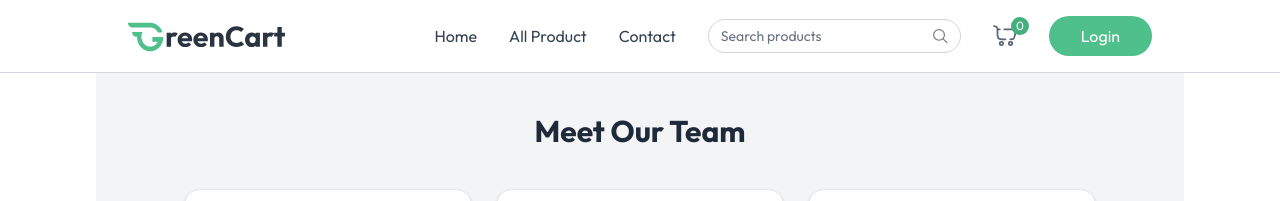
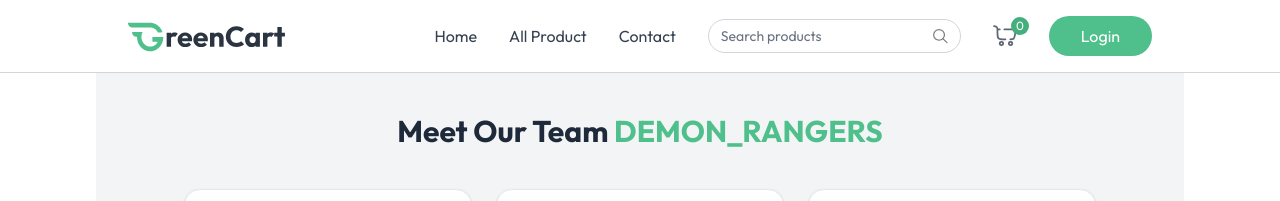
Before and after one commit to x0ankit/dailybasket_MERN_Project, a React (Vite) app in the folder frontend/: page /contact in a window 1280 px wide. Shown: the top 201 px of the page. Built offline with nearby package versions, Linux system fonts and the light colour scheme; no server answers.

Commit message:
Updated Contact and Footer

```diff
--- a/frontend/src/components/Footer.jsx
+++ b/frontend/src/components/Footer.jsx
@@ -1,6 +1,10 @@
 import { assets, footerLinks } from "../assets/assets";
+import { Navigate } from "react-router-dom";
+import { useAppContext } from "../context/AppContext";
 
 const Footer = () => {
+
+    const {navigate} = useAppContext()
 
     return (
         <div className="px-6 md:px-16 lg:px-24 xl:px-32 mt-24 bg-primary/10">
@@ -26,7 +30,7 @@ const Footer = () => {
                 </div>
             </div>
             <p className="py-4 text-center text-sm md:text-base text-gray-500/80">
-                Copyright {new Date().getFullYear()} © <span className="text-primary" >DEMON_RANGERS</span> All Right Reserved.
+                Copyright {new Date().getFullYear()} © <span onClick={()=>{navigate('/contact')}} className="text-primary cursor-pointer" >DEMON_RANGERS</span> All Right Reserved.
             </p>
         </div>
     );
--- a/frontend/src/pages/Contact.jsx
+++ b/frontend/src/pages/Contact.jsx
@@ -39,7 +39,7 @@ const Contact = () => {
   return (
     <div className="min-h-screen bg-gray-100 py-10 px-4">
       <h1 className="text-3xl font-bold text-center mb-10 text-gray-800">
-        Meet Our Team
+        Meet Our Team  <span className="text-primary cursor-pointer" > DEMON_RANGERS</span>
       </h1>
       <div className="flex flex-wrap justify-center gap-6 items-stretch">
         {team.map((member, index) => (
```
